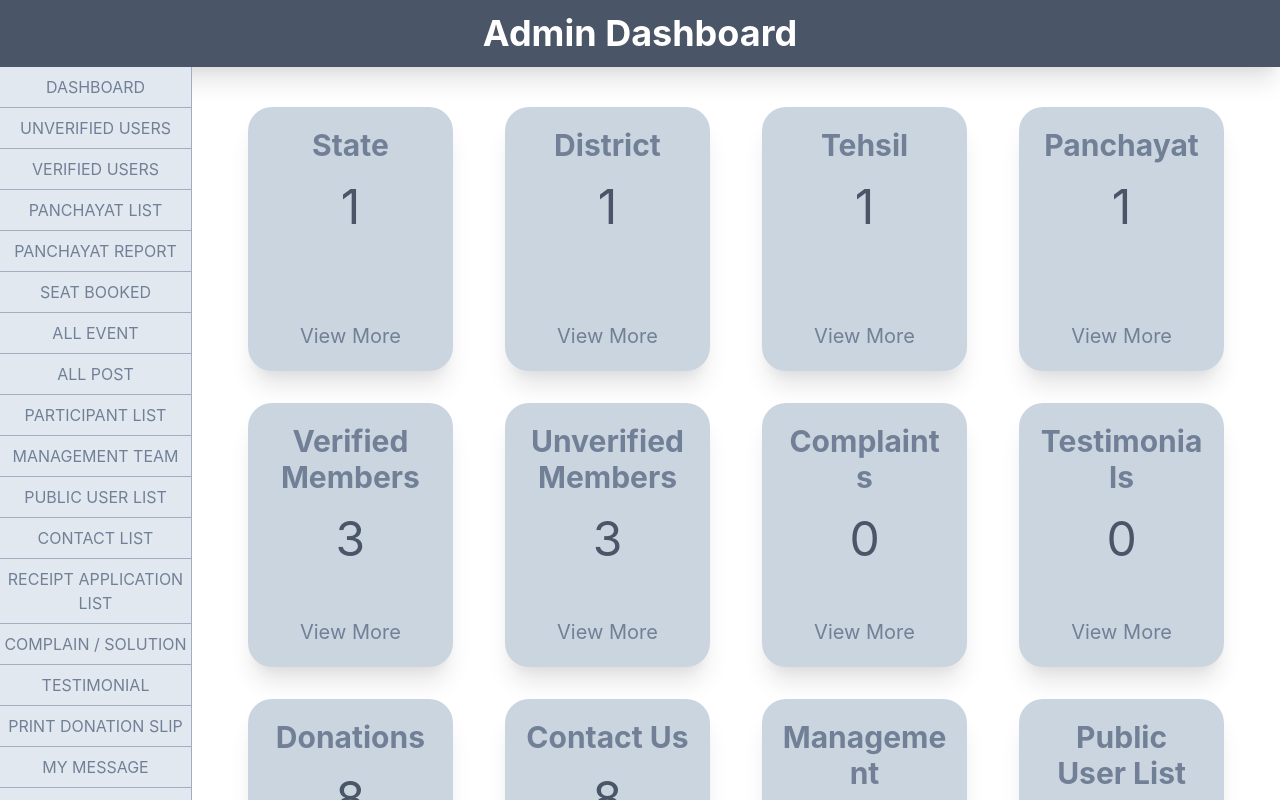
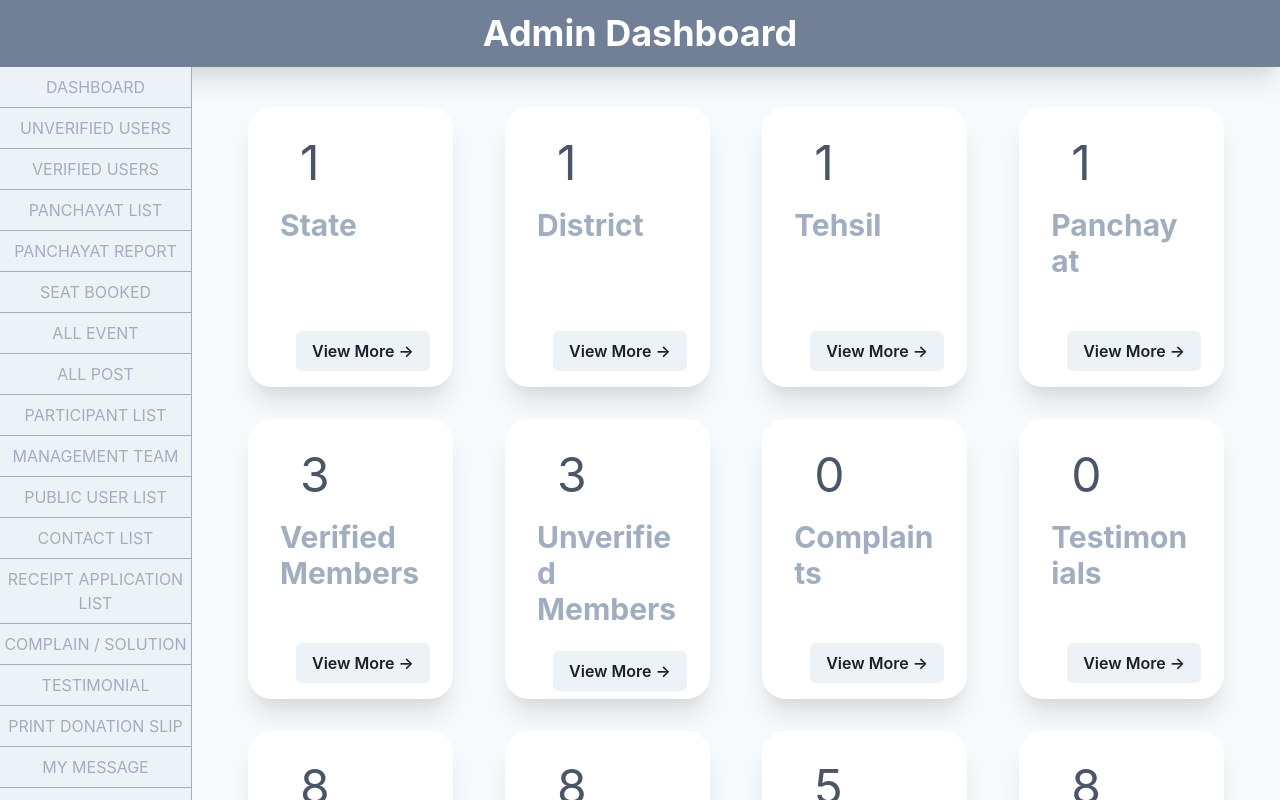
Before and after one commit to dhruvm420/reactProject, a React (Vite) app: page / in a window 1280 px wide. Shown: the top 800 px of the page. Built offline with nearby package versions, Linux system fonts and the light colour scheme.

Commit message:
changed color scheme

```diff
--- a/index.html
+++ b/index.html
@@ -1,4 +1,4 @@
-<!doctype html>
+<!DOCTYPE html>
 <html lang="en">
   <head>
     <meta charset="UTF-8" />
@@ -6,7 +6,7 @@
     <title>SKSKF</title>
   </head>
   <body>
-    <div id="root"></div>
+    <div id="root" style="background-color: #f7fafc"></div>
     <script type="module" src="/src/main.jsx"></script>
   </body>
 </html>
--- a/src/components/dashboardCards.jsx
+++ b/src/components/dashboardCards.jsx
@@ -1,19 +1,67 @@
 import MyCard from "./mycard";
-import { Link } from "react-router-dom";
-export default function DashboardCards(props)
-{
-    return (<>
-    <Link to ="/statelist"><MyCard title="State" count={props.data["State"].count} /> </Link>
-    <Link to ="/districtlist"><MyCard title="District" count={props.data["District"].count} /> </Link>
-    <Link to ="/tehsillist"><MyCard title="Tehsil" count={props.data["Tehsil"].count} /> </Link>
-    <Link to ="/panchayatlist"><MyCard title="Panchayat" count={props.data["Panchayat"].count} /> </Link>
-    <Link to ="/verifiedmembers"><MyCard title="Verified Members" count={props.data["Verified Members"].count} /> </Link>
-    <Link to ="/unverifiedmembers"><MyCard title="Unverified Members" count={props.data["Unverified Members"].count} /> </Link>
-    <Link to ="/complaints"><MyCard title="Complaints" count={props.data["Complaints"].count} /> </Link>
-    <Link to ="/testimonials"><MyCard title="Testimonials" count={props.data["Testimonials"].count} /> </Link>
-    <Link to ="/donations"><MyCard title="Donations" count={props.data["Donations"].count} /> </Link>
-    <Link to ="/contactus"><MyCard title="Contact Us" count={props.data["Contact Us"].count} /> </Link>
-    <Link to ="/management"><MyCard title="Management" count={props.data["Management"].count} /> </Link>
-    <Link to ="/publicuserlist"><MyCard title="Public User List" count={props.data["Public User List"].count} /> </Link>
-  </>);
+export default function DashboardCards(props) {
+  return (
+    <>
+      <MyCard
+        title="State"
+        count={props.data["State"].count}
+        link="/statelist"
+      />
+      <MyCard
+        title="District"
+        count={props.data["District"].count}
+        link="/districtlist"
+      />
+      <MyCard
+        title="Tehsil"
+        count={props.data["Tehsil"].count}
+        link="/tehsillist"
+      />
+      <MyCard
+        title="Panchayat"
+        count={props.data["Panchayat"].count}
+        link="/panchayatlist"
+      />
+      <MyCard
+        title="Verified Members"
+        count={props.data["Verified Members"].count}
+        link="/verifiedmembers"
+      />
+      <MyCard
+        title="Unverified Members"
+        count={props.data["Unverified Members"].count}
+        link="/unverifiedmembers"
+      />
+      <MyCard
+        title="Complaints"
+        count={props.data["Complaints"].count}
+        link="/complaints"
+      />
+      <MyCard
+        title="Testimonials"
+        count={props.data["Testimonials"].count}
+        link="/testimonials"
+      />
+      <MyCard
+        title="Donations"
+        count={props.data["Donations"].count}
+        link="/donations"
+      />
+      <MyCard
+        title="Contact Us"
+        count={props.data["Contact Us"].count}
+        link="/contactus"
+      />{" "}
+      <MyCard
+        title="Management"
+        count={props.data["Management"].count}
+        link="/management"
+      />
+      <MyCard
+        title="Public User List"
+        count={props.data["Public User List"].count}
+        link="/publicuserlist"
+      />
+    </>
+  );
 }
--- a/src/components/header.jsx
+++ b/src/components/header.jsx
@@ -1,8 +1,7 @@
 import { Box, Flex, Heading } from "@chakra-ui/react";
-import { Link } from "react-router-dom";
 export default function Header(props) {
   return (
-    <Flex justifyContent="center" boxShadow="xl" p="3" bg="gray.600">
+    <Flex justifyContent="center" boxShadow="xl" p="3" bg="gray.500">
       <Heading as="h1" color="white">
         {props.title}
       </Heading>
--- a/src/components/listPreview.jsx
+++ b/src/components/listPreview.jsx
@@ -22,12 +22,11 @@ export default function ListPreview(props) {
   });
   return (
     <TableContainer
-      border="1px"
-      borderColor="gray.400"
-      bg="gray.200"
+      shadow="xl"
+      bg="white"
+      color="gray.400"
       minW="33vw"
       borderRadius="xl"
-      color="gray.500"
     >
       <Table variant="simple">
         <Thead>
--- a/src/components/mycard.jsx
+++ b/src/components/mycard.jsx
@@ -7,40 +7,35 @@ import {
   Heading,
   Text,
 } from "@chakra-ui/react";
-
-export default function MyCard(card) {
+import { Link } from "react-router-dom";
+export default function MyCard({ title, count, link }) {
   return (
     <Card
       w="16vw"
-      h="33vh"
+      h="35vh"
       shadow="xl"
-      bg="gray.300"
-      color="gray.500"
+      bg="white"
+      color="gray.400"
       borderRadius="3xl"
       mb="8"
       mx="4"
-      _hover={{
-        backgroundColor: "gray.400",
-        color: "gray.600",
-        border: "2px",
-        borderColor: "gray.500",
-      }}
+      px="8"
     >
       <CardHeader m="0" pb="2">
-        <Heading size="lg" textAlign="center">
-          {" "}
-          {card.title}{" "}
-        </Heading>
+        <Text fontSize="5xl" color="gray.600" textAlign="left">
+          {count}
+        </Text>
       </CardHeader>
       <CardBody m="0" p="0">
-        <Text fontSize="5xl" color="gray.600" textAlign="center">
-          {card.count}
-        </Text>
+        <Heading size="lg" textAlign="left">
+          {" "}
+          {title}{" "}
+        </Heading>
       </CardBody>
-      <CardFooter>
-        <Text fontSize="xl" w="15vw" textAlign="center">
-          View More
-        </Text>
+      <CardFooter p="4" mt="2">
+        <Link to={link}>
+          <Button colorScheme="gray">View More &rarr;</Button>
+        </Link>
       </CardFooter>
     </Card>
   );
--- a/src/components/sidebar.jsx
+++ b/src/components/sidebar.jsx
@@ -40,8 +40,8 @@ export default function Sidebar() {
             borderRight="1px"
             borderRightColor="gray.400"
             _hover={{
-              background: "gray.300",
-              color: "gray.600",
+              background: "gray.200",
+              color: "gray.500",
               cursor: "pointer",
             }}
           >
@@ -60,8 +60,8 @@ export default function Sidebar() {
           borderRight="1px"
           borderRightColor="gray.400"
           _hover={{
-            background: "gray.300",
-            color: "gray.600",
+            background: "gray.200",
+            color: "gray.500",
             cursor: "pointer",
           }}
         >
@@ -71,7 +71,7 @@ export default function Sidebar() {
   });
   return (
     <Box>
-      <Stack as="ul" bg="gray.200" w="15vw" color="gray.500" spacing="0">
+      <Stack as="ul" bg="gray.100" w="15vw" color="gray.400" spacing="0">
         {list}
       </Stack>
     </Box>
```
